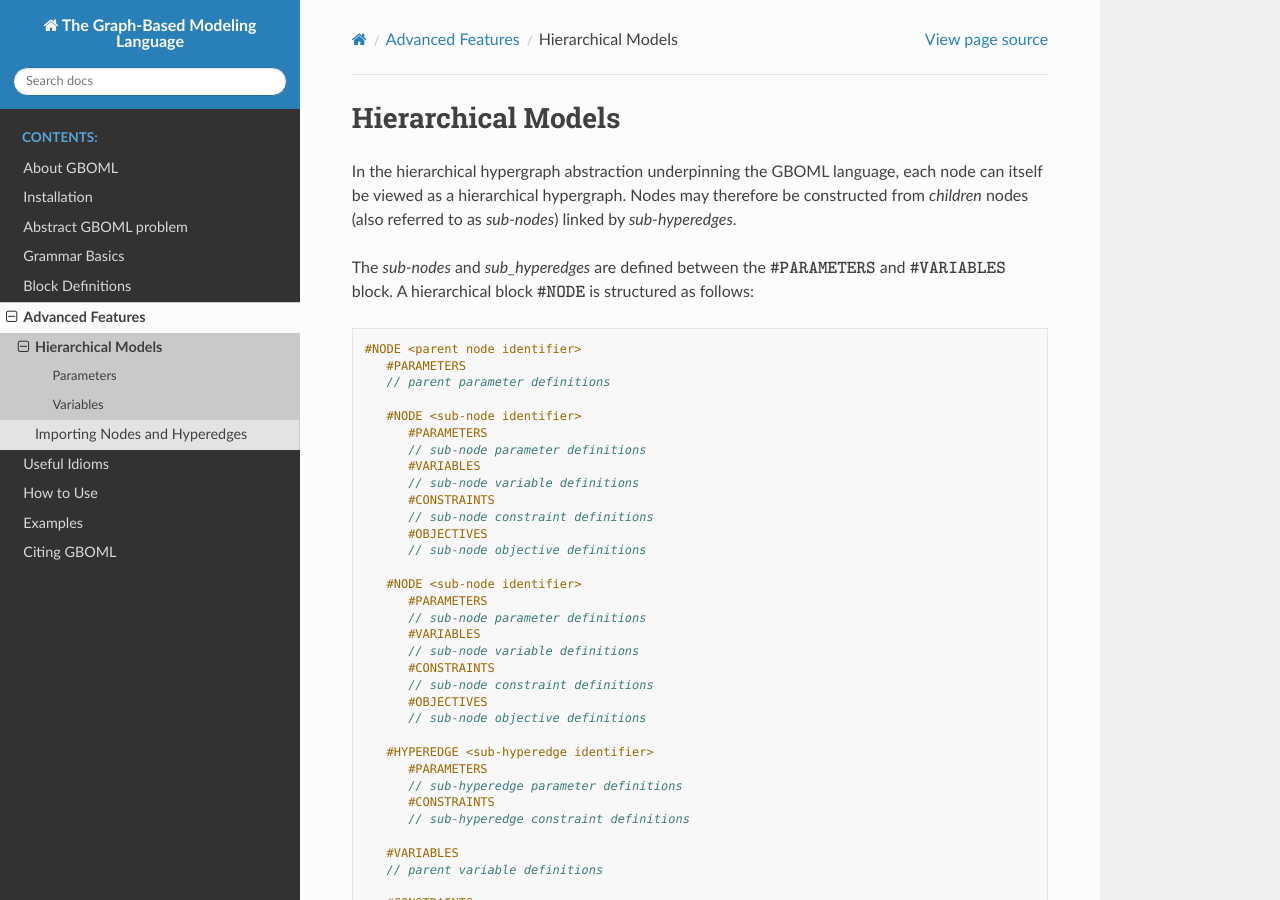
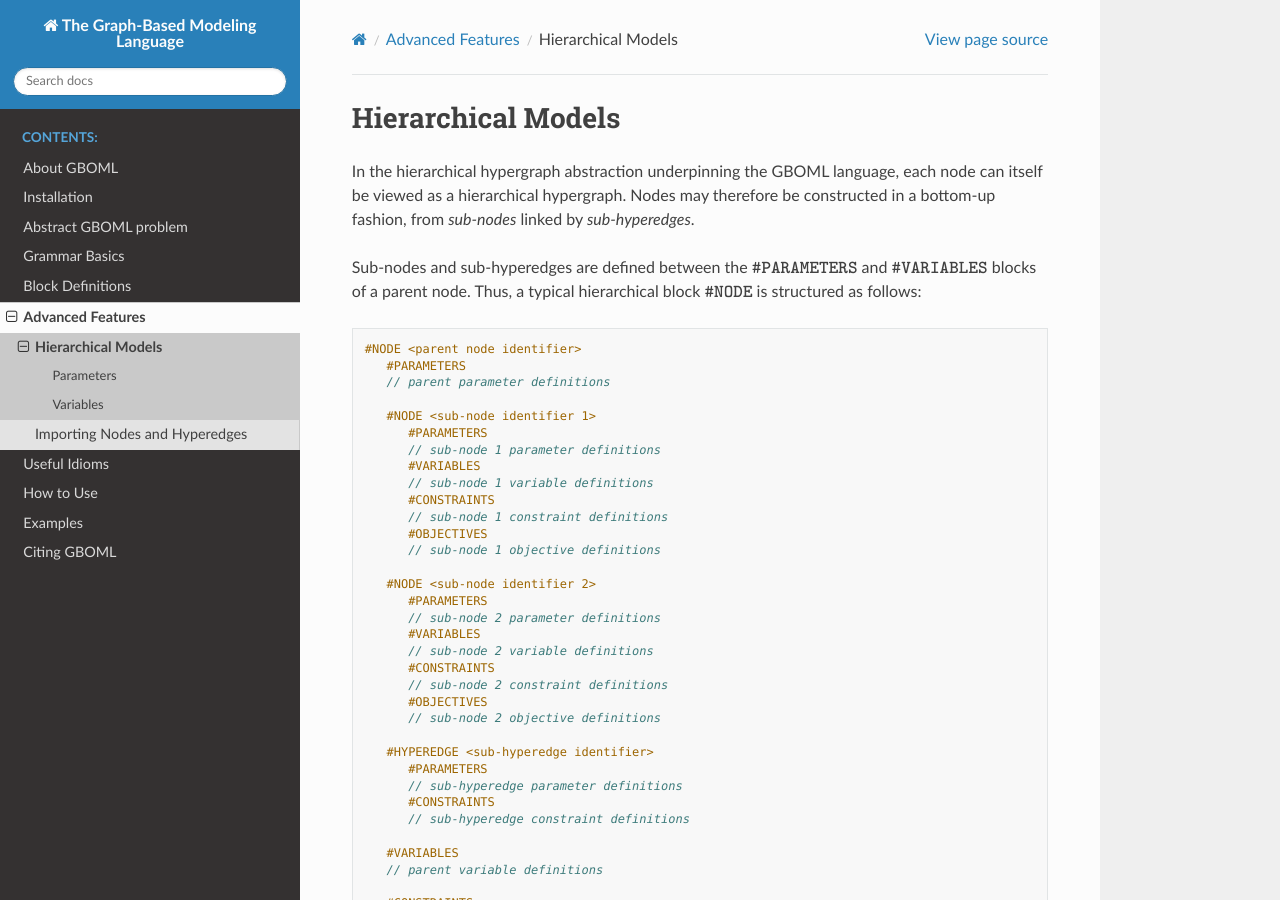
Before and after one commit to MathiasPBerger/gboml-docs-test, a Sphinx documentation site: the page built from docs/source/hierarchical_models.rst, in a window 1280 px wide and 900 px high. Built offline with Sphinx 7.4.7 and the Read the Docs theme 2.0.0, drawn with Linux system fonts in a browser that asks for light colours; some of the changed text lies outside the part shown.

Commit message:
Fixed last code block in hierarchical models.

```diff
--- a/docs/source/hierarchical_models.rst
+++ b/docs/source/hierarchical_models.rst
@@ -1,9 +1,9 @@
 Hierarchical Models
--------------------
+===================
 
-In the hierarchical hypergraph abstraction underpinning the GBOML language, each node can itself be viewed as a hierarchical hypergraph. Nodes may therefore be constructed from *children* nodes (also referred to as *sub-nodes*) linked by *sub-hyperedges*.
+In the hierarchical hypergraph abstraction underpinning the GBOML language, each node can itself be viewed as a hierarchical hypergraph. Nodes may therefore be constructed in a bottom-up fashion, from *sub-nodes* linked by *sub-hyperedges*.
 
-The *sub-nodes* and *sub_hyperedges* are defined between the :math:`\texttt{#PARAMETERS}` and :math:`\texttt{#VARIABLES}` block. A hierarchical block :math:`\texttt{#NODE}` is structured as follows:
+Sub-nodes and sub-hyperedges are defined between the :math:`\texttt{#PARAMETERS}` and :math:`\texttt{#VARIABLES}` blocks of a parent node. Thus, a typical hierarchical block :math:`\texttt{#NODE}` is structured as follows:
 
 .. code-block:: c
 
@@ -11,25 +11,25 @@
       #PARAMETERS
       // parent parameter definitions
 
-      #NODE <sub-node identifier>
+      #NODE <sub-node identifier 1>
          #PARAMETERS
-         // sub-node parameter definitions
+         // sub-node 1 parameter definitions
          #VARIABLES
-         // sub-node variable definitions
+         // sub-node 1 variable definitions
          #CONSTRAINTS
-         // sub-node constraint definitions
+         // sub-node 1 constraint definitions
          #OBJECTIVES
-         // sub-node objective definitions
+         // sub-node 1 objective definitions
 
-      #NODE <sub-node identifier>
+      #NODE <sub-node identifier 2>
          #PARAMETERS
-         // sub-node parameter definitions
+         // sub-node 2 parameter definitions
          #VARIABLES
-         // sub-node variable definitions
+         // sub-node 2 variable definitions
          #CONSTRAINTS
-         // sub-node constraint definitions
+         // sub-node 2 constraint definitions
          #OBJECTIVES
-         // sub-node objective definitions
+         // sub-node 2 objective definitions
 
       #HYPEREDGE <sub-hyperedge identifier>
          #PARAMETERS
@@ -49,7 +49,7 @@
 Additional syntax rules must therefore be introduced to enable this feature, as discussed below.
 
 Parameters
-==========
+~~~~~~~~~~
 
 Node parameters are local to a parent node, its child nodes and hyperedges. Therefore, parameters defined in a parent node can be accessed in any resulting sub-node or sub-hyperedge by referring to the parent node's identifier in the prefix. In other words, all parent node parameters can be referred to as:
 
@@ -77,7 +77,7 @@
 
 
 Variables
-=========
+~~~~~~~~~
 
 A parent node can link one or several of its variables with a child node's variable by adding the following to the concerned variable definition before the semicolon,
 
@@ -113,7 +113,9 @@
          external : z[10] <- C.x[10];
 
 A full valid, hierarchical GBOML is given as follows,
+
  .. code-block:: c
+
    #TIMEHORIZON T = 2;
 
    #NODE A
```
